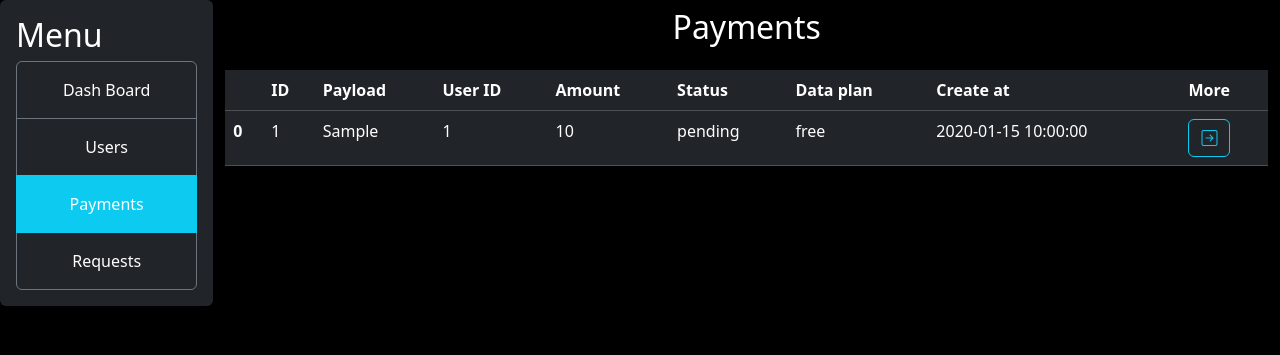
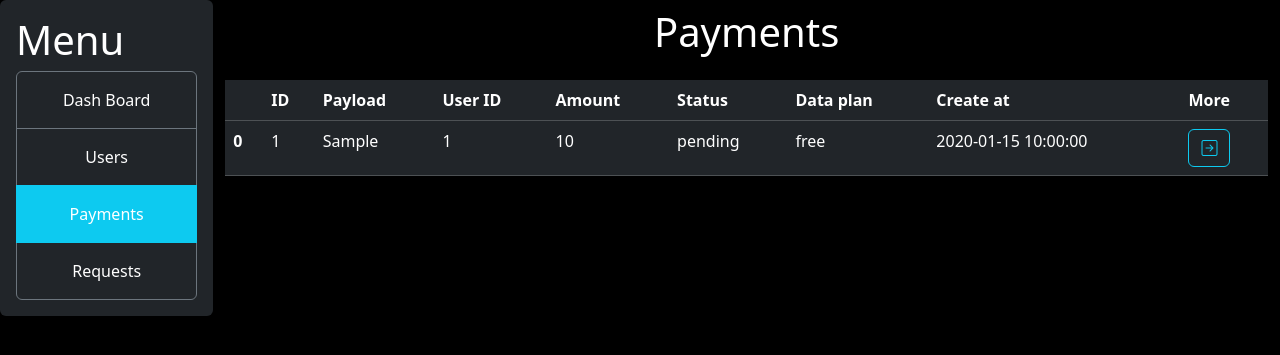
Before and after one commit to Qetzal-22/AvitoTextBot, a FastAPI app: page /payments/ in a window 1280 px wide. Shown: the top 355 px of the page. Run offline with FastAPI, Linux system fonts and the light colour scheme; tables that the repository leaves empty hold one stand-in row (values such as "Sample post"); parts of the project's set-up code (start-up, migrations or seed data) failed here and were passed over.

Commit message:
style(templates): change h2 headings to h1 headings

```diff
--- a/app/api/templates/dashboard.html
+++ b/app/api/templates/dashboard.html
@@ -12,7 +12,7 @@
 <div class="container-fluid">
     <div class="row">
         <div class="menu col-md-2 p-3 rounded bg-dark text-white">
-            <h2 class="md-3">Menu</h2>
+            <h1 class="md-3">Menu</h1>
             <div class="btn-group-vertical w-100" role="group" aria-label="Vertical radio toggle button group">
                 <input type="radio" class="btn-check" name="vbtn-radio" id="vbtn-radio1" autocomplete="off" checked>
                 <a href="/dashboard" class="btn btn-outline-info text-white w-100 py-3">Dash Board</a>
@@ -26,7 +26,7 @@
         </div>
 
         <div class="content col-md-10">
-            <h2 class="mt-2 text-center">Dash Board</h2>
+            <h1 class="mt-2 text-center">Dash Board</h1>
 
             <div class="row mt-4">
                 <div class="col-md-4">
--- a/app/api/templates/payments.html
+++ b/app/api/templates/payments.html
@@ -12,7 +12,7 @@
 <div class="container-fluid">
     <div class="row">
         <div class="menu col-md-2 p-3 rounded bg-dark text-white">
-            <h2 class="md-3">Menu</h2>
+            <h1 class="md-3">Menu</h1>
             <div class="btn-group-vertical w-100" role="group" aria-label="Vertical radio toggle button group">
                 <input type="radio" class="btn-check" name="vbtn-radio" id="vbtn-radio1" autocomplete="off">
                 <a href="/dashboard" class="btn btn-outline-secondary text-white w-100 py-3">Dash Board</a>
@@ -26,7 +26,7 @@
         </div>
 
         <div class="content col-md-10">
-            <h2 class="mt-2 text-center">Payments</h2>
+            <h1 class="mt-2 text-center">Payments</h1>
             <table class="table table-dark table-hover mt-4">
                 <thead>
                 <tr>
--- a/app/api/templates/requests.html
+++ b/app/api/templates/requests.html
@@ -12,7 +12,7 @@
 <div class="container-fluid">
     <div class="row">
         <div class="menu col-md-2 p-3 rounded bg-dark text-white">
-            <h2 class="md-3">Menu</h2>
+            <h1 class="md-3">Menu</h1>
             <div class="btn-group-vertical w-100" role="group" aria-label="Vertical radio toggle button group">
                 <input type="radio" class="btn-check" name="vbtn-radio" id="vbtn-radio1" autocomplete="off">
                 <a href="/dashboard" class="btn btn-outline-secondary text-white w-100 py-3">Dash Board</a>
@@ -26,7 +26,7 @@
         </div>
 
         <div class="content col-md-10">
-            <h2 class="mt-2 text-center">Requests</h2>
+            <h1 class="mt-2 text-center">Requests</h1>
             <table class="table table-dark table-hover mt-4">
                 <thead>
                 <tr>
```
